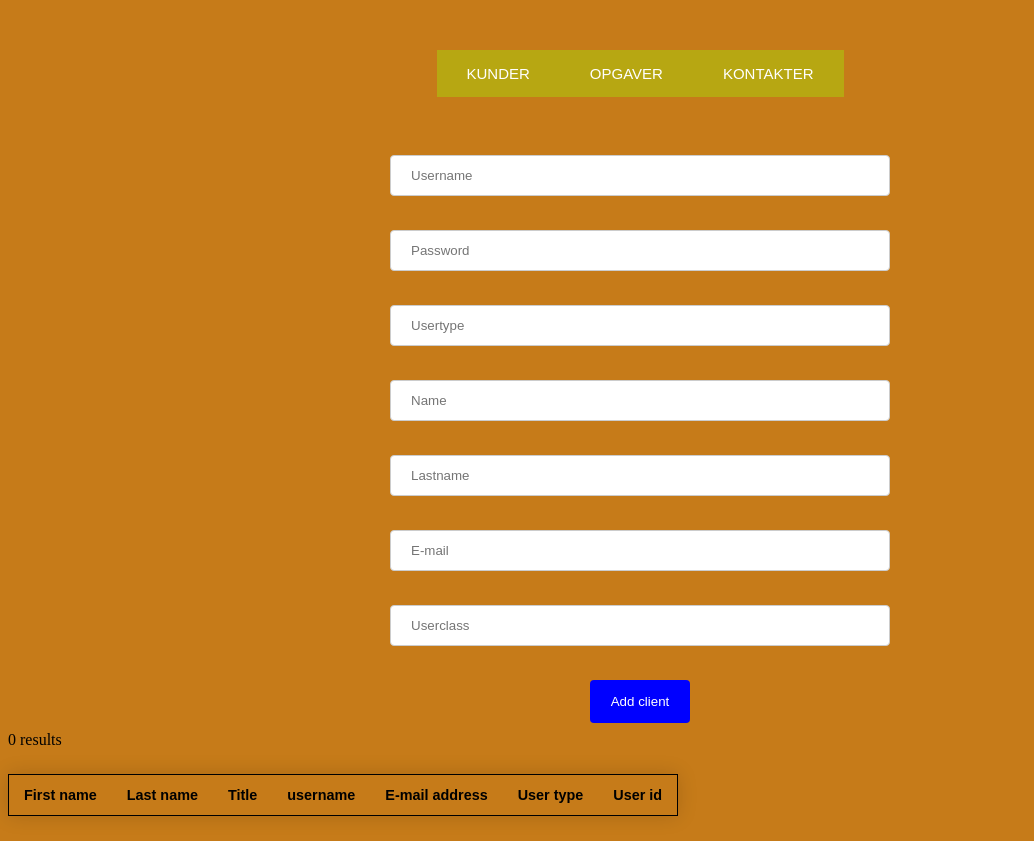
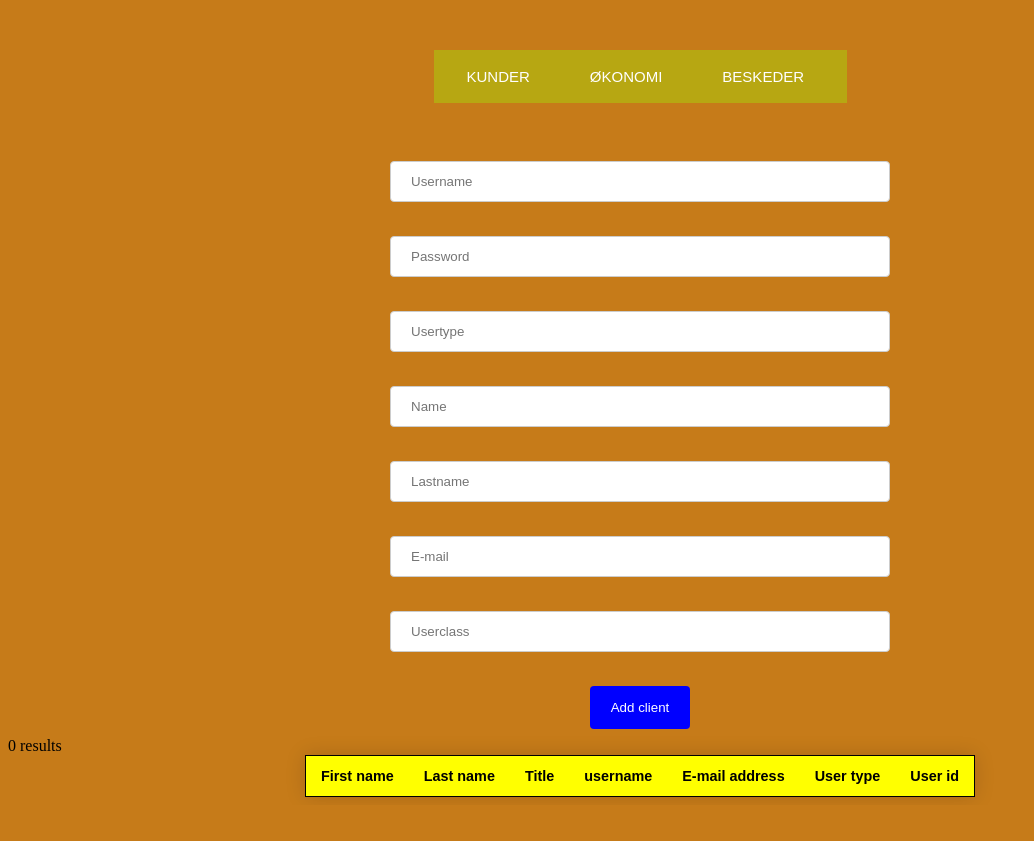
Before and after one commit to AAStepanian/Modulopgave3-Aros-og-Soen, a PHP site: page /kundedata.php in a window 1280 px wide. Shown: the whole page, without its empty margins (0-1034 px from the left). After the commit the page ends 799 px from the top, so only its background shows below. Run offline with PHP 8.4, Linux system fonts and the light colour scheme; data that the repository does not hold is empty.

Commit message:
mere css

```diff
--- a/css/nav.css
+++ b/css/nav.css
@@ -4,12 +4,12 @@ nav{
 
 #menu, #menu ul{
   margin: 0;
-  padding: 0;
+  padding: 3px;
   list-style: none;
 }
 
 #menu{
-  width: 407px;
+  width: 407px ;
   margin: 50px auto;
   background-color: #b7a712;
   border-radius: 0px;
--- a/css/style.css
+++ b/css/style.css
@@ -1,11 +1,13 @@
 table {
     border-collapse: collapse;
-    margin: 25px 0;
+    margin-left: auto;
+    margin-right: auto;
     font-size: 0.9em;
     font-family: sans-serif;
     min-width: 400px;
     box-shadow: 0 0 20px rgba(0, 0, 0, 0.15);
     text-align: center;
+
 
 }
 table thead tr {
@@ -21,10 +23,9 @@ table tbody tr {
     border: 1px solid black;
 }
 
-table tbody tr:nth-of-type(even) {
-    background-color: #f3f3f3;
+table tbody tr:first-of-type {
+    background-color: yellow;
 }
-
 table tbody tr:last-of-type {
     border-bottom: 1px solid black;
 }
--- a/nav.php
+++ b/nav.php
@@ -1,22 +1,10 @@
 <nav>
 <ul id="menu">
-  <li><a href="#">Kunder</a>
-    <ul>
-        <li><a href="#">Interne</a></li>
-        <li><a href="#">Eksterne</a></li>
-    </ul>
+  <li><a href="kundedata.php">Kunder</a>
   </li>
-  <li><a href="#">Opgaver</a>
-    <ul>
-      <li><a href="#">Interne</a></li>
-      <li><a href="#">Eksterne</a></li>
-    </ul>
+  <li><a href="#">Økonomi</a>
   </li>
-  <li><a href="#">Kontakter</a>
-    <ul>
-      <li><a href="#">Interne</a></li>
-      <li><a href="#">Eksterne</a></li>
-    </ul>
+  <li><a href="index.php">Beskeder</a>
   </li>
 </ul>
 </nav>
```
Also changed, not shown: other parts of css/nav.css (+0 -67 lines), Index.php (line endings or trailing spaces).
